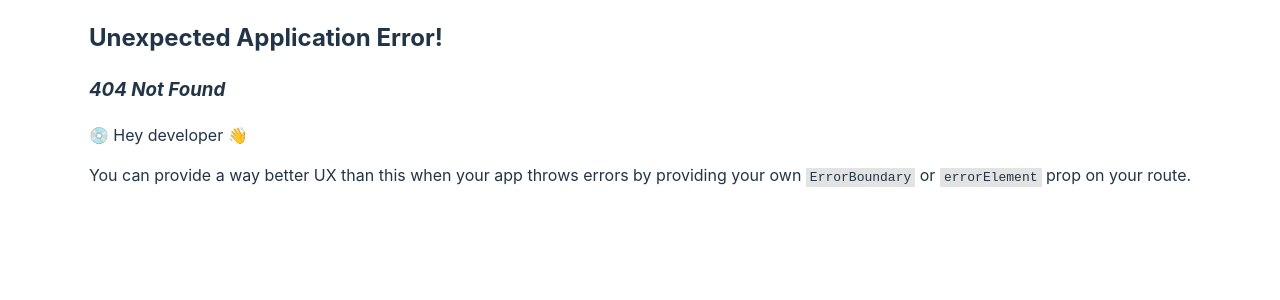
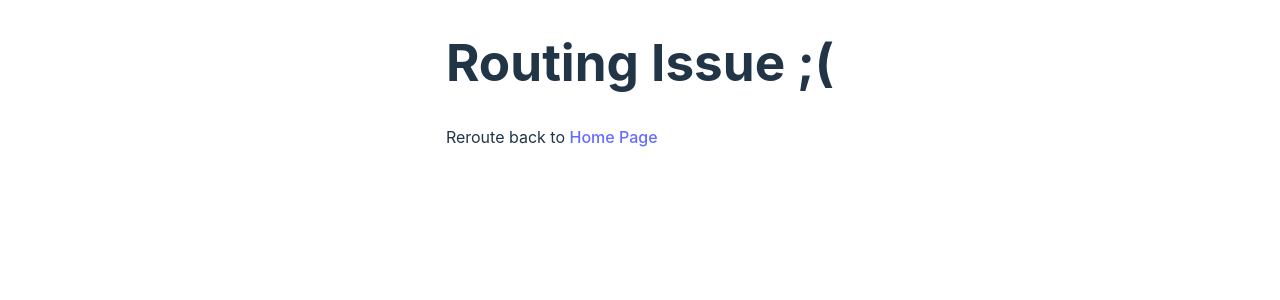
Before and after one commit to HehLul/project_shoppingCart, a React (Vite) app: page /cart in a window 1280 px wide. Before the commit this address had no page. Shown: the top 300 px of the page. Built offline with nearby package versions, Linux system fonts and the light colour scheme.

Commit message:
error page

```diff
--- /dev/null
+++ b/src/components/ErrorPage.jsx
@@ -0,0 +1,14 @@
+import { Link } from "react-router-dom";
+
+function ErrorPage() {
+  return (
+    <div className="errorPage">
+      <h1>Routing Issue ;(</h1>
+      <p>
+        Reroute back to <Link to="/">Home Page</Link>
+      </p>
+    </div>
+  );
+}
+
+export default ErrorPage;
--- a/src/main.jsx
+++ b/src/main.jsx
@@ -3,10 +3,11 @@ import ReactDOM from "react-dom/client";
 import "./styles/index.css";
 import Home from "./components/Home.jsx";
 import Shop from "./components/Shop.jsx";
+import ErrorPage from "./components/ErrorPage.jsx";
 import { createBrowserRouter, RouterProvider } from "react-router-dom";
 
 const router = createBrowserRouter([
-  { path: "/", element: <Home /> },
+  { path: "/", element: <Home />, errorElement: <ErrorPage /> },
   { path: "shop", element: <Shop /> },
 ]);
 
```
